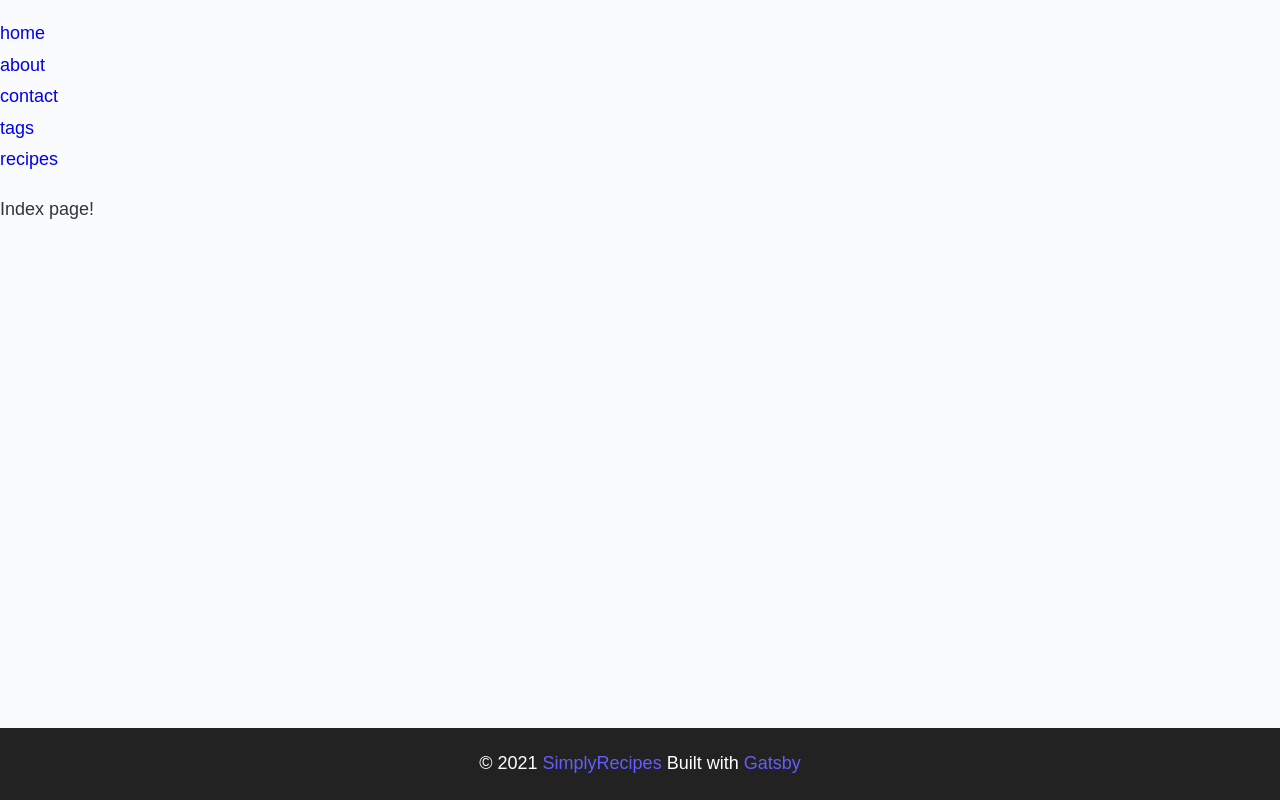
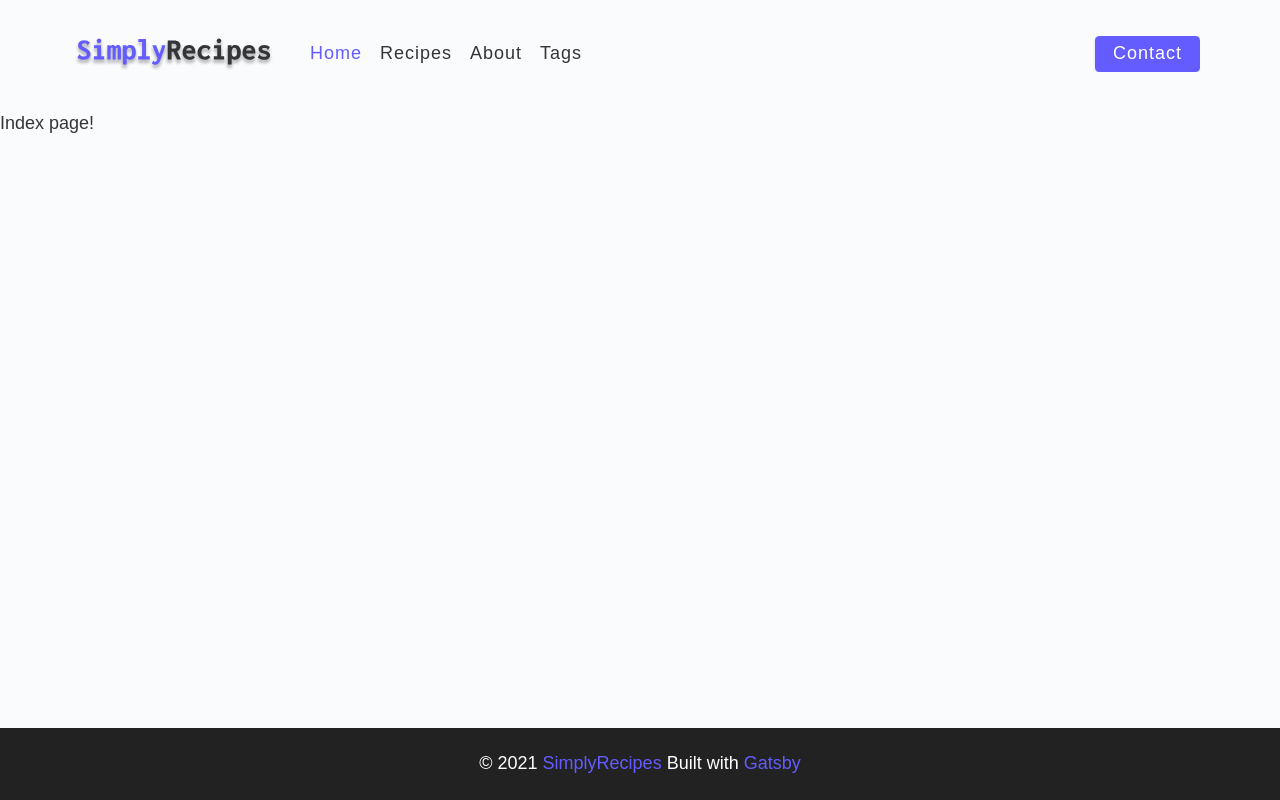
Before and after one commit to Arthur-Maskalenkas/SimplyRecipes, a Gatsby site: page / in a window 1280 px wide. Built offline with nearby package versions, Linux system fonts and the light colour scheme; Gatsby itself is replaced by a stand-in of ours.

Commit message:
opçao de abrir e fechar o menu adicionada

```diff
--- a/src/components/NavBar/index.tsx
+++ b/src/components/NavBar/index.tsx
@@ -1,26 +1,81 @@
-import React from 'react'
+import React, { useState } from 'react'
 import { Link } from 'gatsby'
 
-const NavBar = () => (
-  <>
-    <ul>
-      <li>
-        <Link to="/">home</Link>
-      </li>
-      <li>
-        <Link to="/about">about</Link>
-      </li>
-      <li>
-        <Link to="/contact">contact</Link>
-      </li>
-      <li>
-        <Link to="/tags">tags</Link>
-      </li>
-      <li>
-        <Link to="/recipes">recipes</Link>
-      </li>
-    </ul>
-  </>
-)
+import { FaAlignJustify } from 'react-icons/fa'
+
+// eslint-disable-next-line @typescript-eslint/ban-ts-comment
+//@ts-ignore
+import logo from '../../assets/images/logo.svg'
+
+const NavBar = () => {
+  const [isOpen, setIsOpen] = useState(false)
+
+  const handleMenu = (state: boolean) => {
+    setIsOpen(state)
+  }
+
+  return (
+    <nav className="navbar">
+      <div className="nav-center">
+        <div className="nav-header">
+          <Link to="/">
+            <img src={logo} alt="simply recipes" />
+          </Link>
+          <button className="nav-btn" onClick={() => handleMenu(!isOpen)}>
+            <FaAlignJustify />
+          </button>
+        </div>
+        <div className={`${isOpen ? 'nav-links show-links' : 'nav-links'}`}>
+          <Link
+            to="/"
+            className="nav-link"
+            activeClassName="active-link"
+            onClick={() => handleMenu(false)}
+          >
+            Home
+          </Link>
+
+          <Link
+            to="/recipes"
+            className="nav-link"
+            activeClassName="active-link"
+            onClick={() => handleMenu(false)}
+          >
+            Recipes
+          </Link>
+
+          <Link
+            to="/about"
+            className="nav-link"
+            activeClassName="active-link"
+            onClick={() => handleMenu(false)}
+          >
+            About
+          </Link>
+
+          <Link
+            to="/tags"
+            className="nav-link"
+            activeClassName="active-link"
+            onClick={() => handleMenu(false)}
+          >
+            Tags
+          </Link>
+
+          <div className="nav-link contact-link">
+            <Link
+              to="/contact"
+              className="btn"
+              activeClassName="active-link"
+              onClick={() => handleMenu(false)}
+            >
+              Contact
+            </Link>
+          </div>
+        </div>
+      </div>
+    </nav>
+  )
+}
 
 export default NavBar
```
